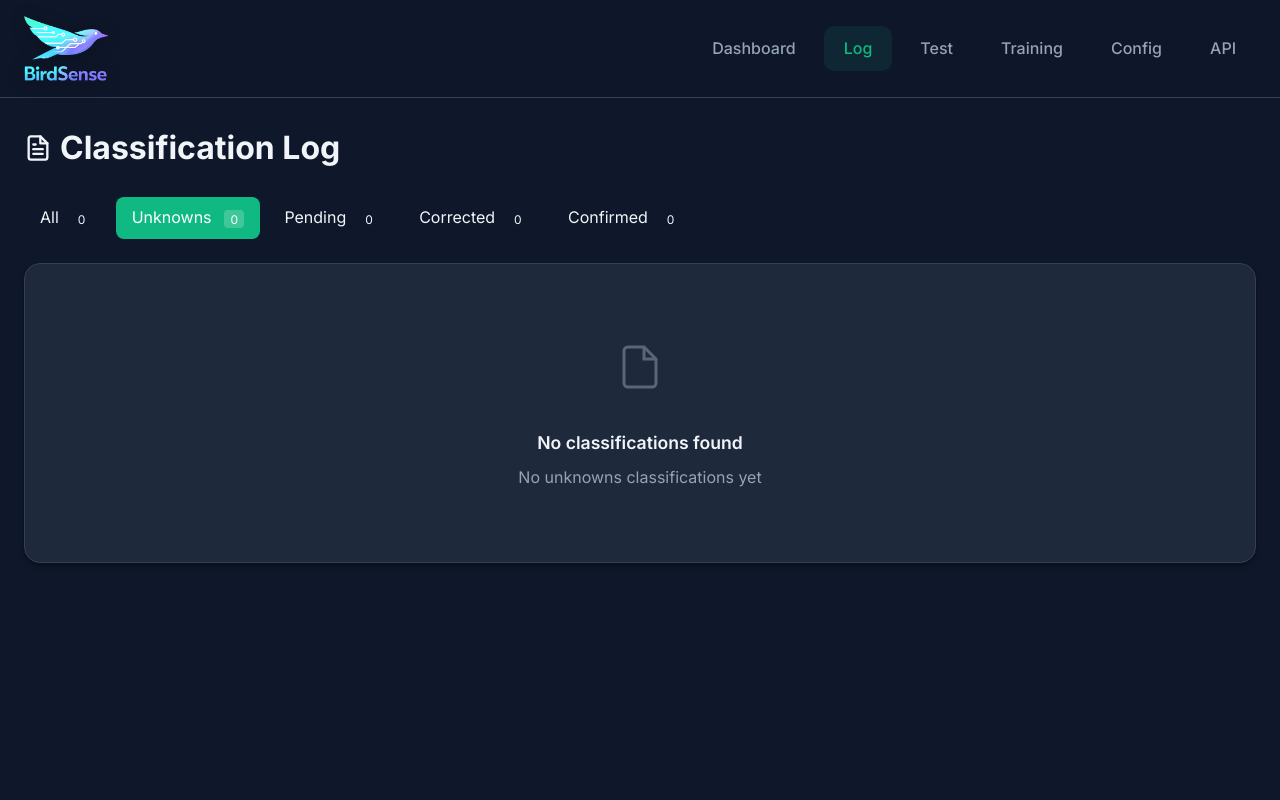
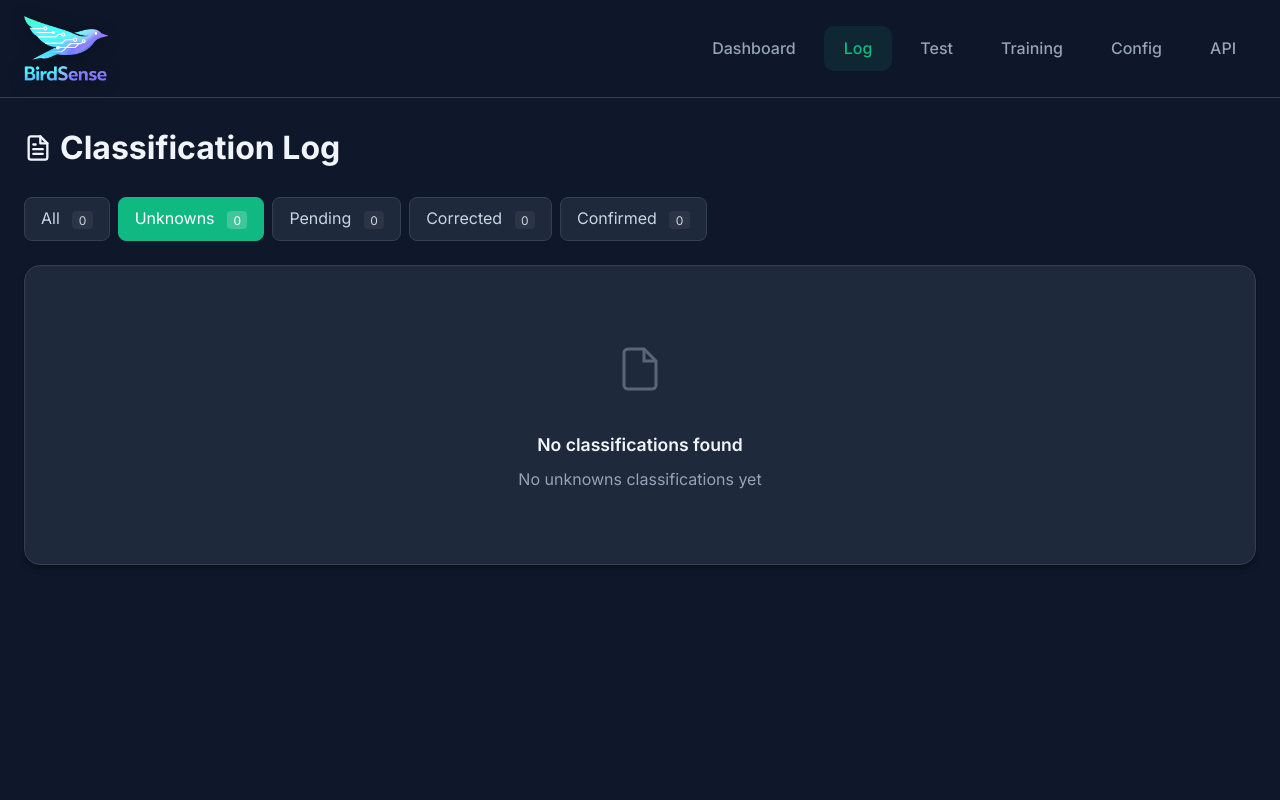
Before and after one commit to birdsense/birdsense, a Flask app: page /log?filter=unknowns in a window 1280 px wide. Run offline with Flask 3, Linux system fonts and the light colour scheme; data that the repository does not hold is empty; parts of the project's set-up code (start-up, migrations or seed data) failed here and were passed over.

Commit message:
fix(web): define missing CSS variables and scope log alternatives row
- Add --card-bg, --border-color, --bg-secondary, --text-primary,
  --text-secondary and --text-tertiary to :root as aliases of the
  existing palette, so log entries, filter tabs, pagination, the
  Correct button and training toggles get their intended backgrounds
  and borders
- Rename the log page's .top-predictions to .log-alternatives so it no
  longer inherits the test page's border/spacing (and vice versa)

Co-Authored-By: Claude Opus 5.5 <noreply@anthropic.com>

```diff
--- a/web/static/css/style.css
+++ b/web/static/css/style.css
@@ -18,6 +18,14 @@
     --gradient-3: linear-gradient(135deg, #f59e0b 0%, #f97316 100%);
     --shadow: 0 4px 6px -1px rgba(0, 0, 0, 0.3), 0 2px 4px -2px rgba(0, 0, 0, 0.2);
     --shadow-lg: 0 10px 15px -3px rgba(0, 0, 0, 0.3), 0 4px 6px -4px rgba(0, 0, 0, 0.2);
+
+    /* Aliases used by page-level styles (log, training) */
+    --card-bg: var(--bg-card);
+    --border-color: var(--border);
+    --bg-secondary: rgba(255, 255, 255, 0.06);
+    --text-primary: var(--text-light);
+    --text-secondary: #cbd5e1;
+    --text-tertiary: var(--text-muted);
 }
 
 * {
--- a/web/templates/log.html
+++ b/web/templates/log.html
@@ -113,7 +113,7 @@
             gap: 0.25rem;
         }
 
-        .top-predictions {
+        .log-alternatives {
             display: flex;
             gap: 0.5rem;
             flex-wrap: wrap;
@@ -621,7 +621,7 @@
                         <span class="status-badge status-{{ entry.status }}">{{ entry.status }}</span>
                     </div>
                     {% if entry.top_predictions %}
-                    <div class="top-predictions">
+                    <div class="log-alternatives">
                         <span style="color: var(--text-tertiary); font-size: 0.8rem;">Alternatives:</span>
                         {% for pred in entry.top_predictions[1:] %}
                         <span class="prediction-chip" data-species="{{ pred.species_en or pred.species_nl }}">
```
